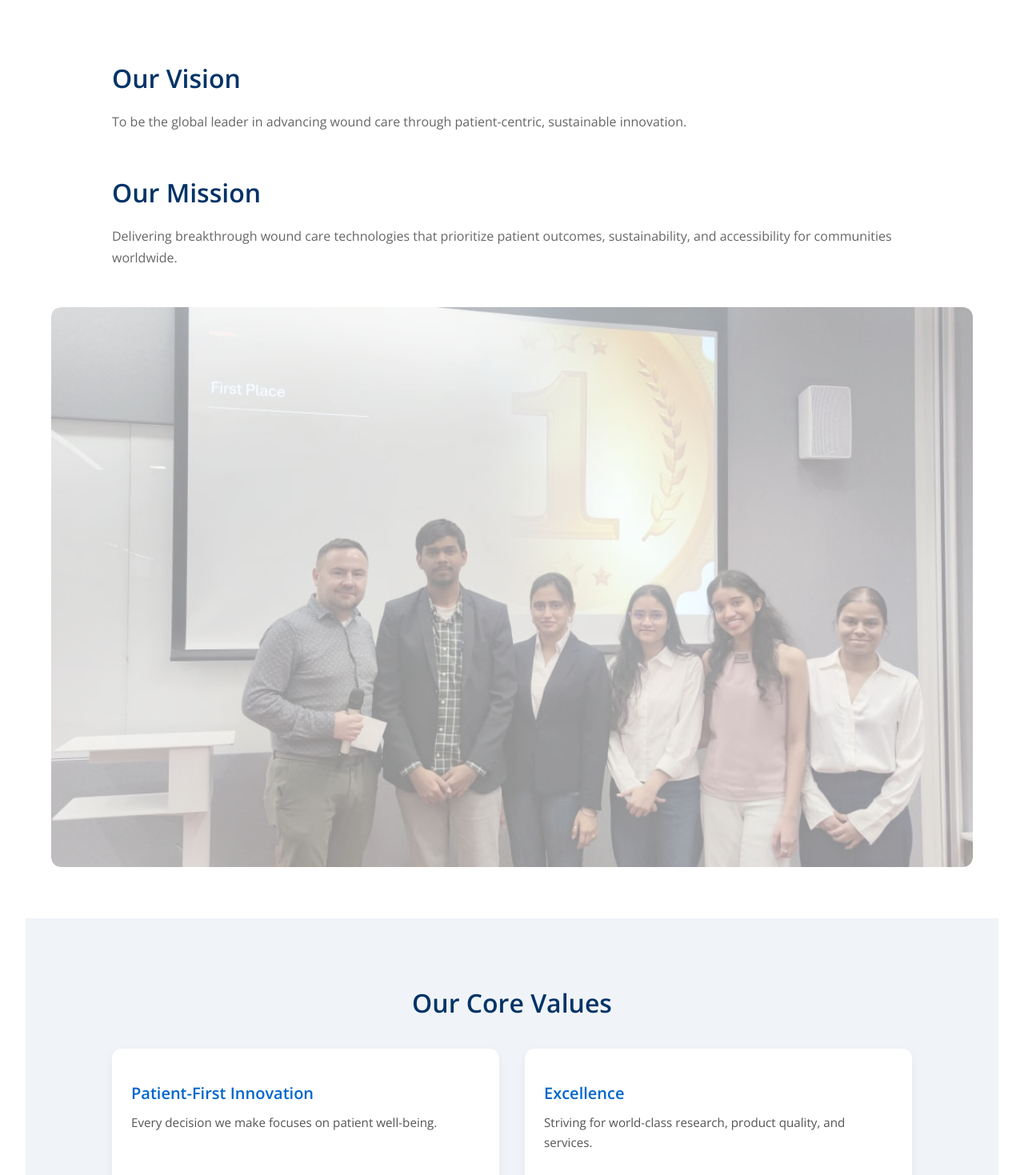
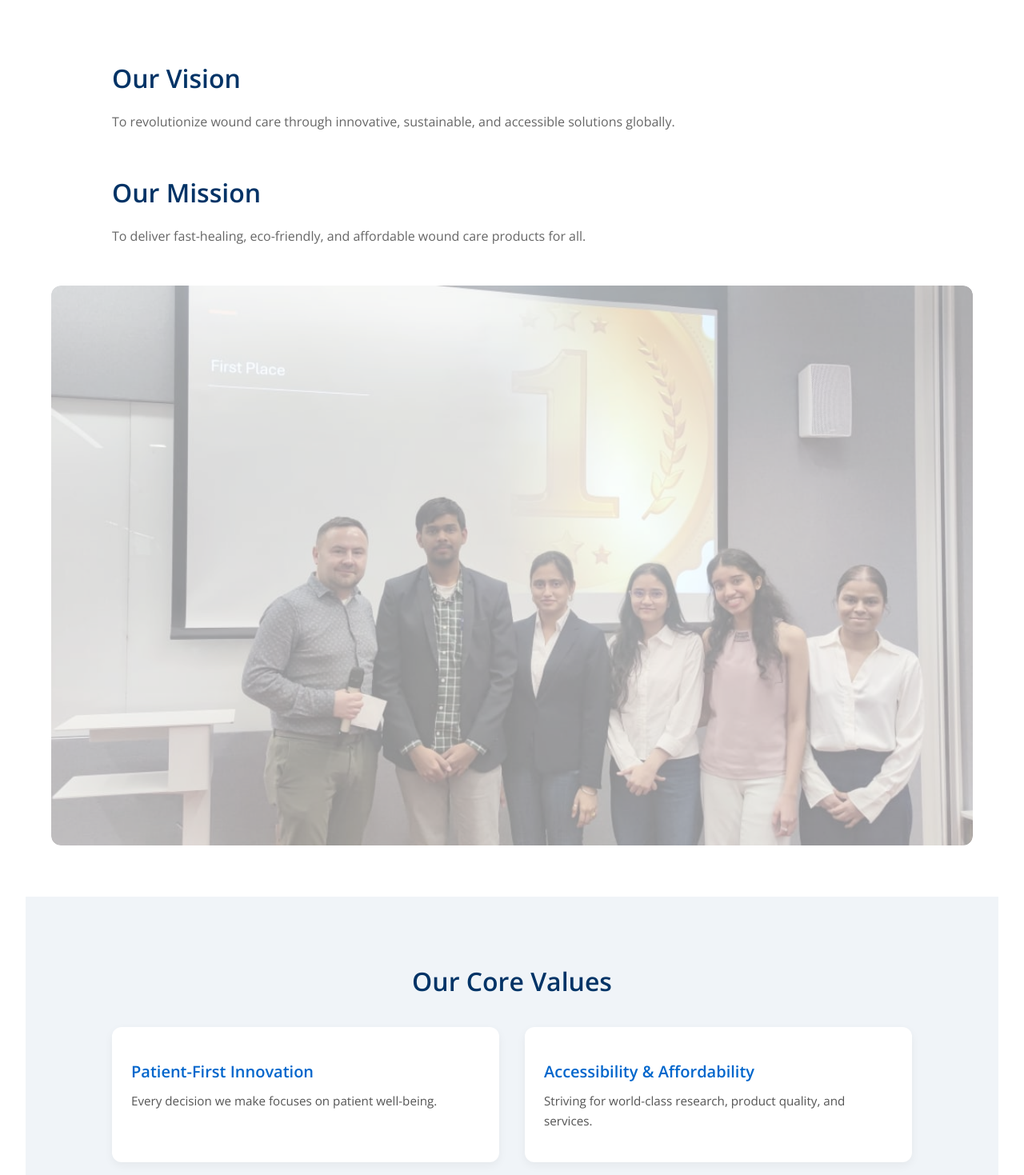
Before and after one commit to surya-selvakumar/novahealz-website, a React (Vite) app: page /about in a window 1280 px wide. Shown: the part 360-1829 px from the top of the page at 80% size. Built offline with nearby package versions, Linux system fonts and the light colour scheme; the HTML template or start-up script is replaced by a standard one.

Commit message:
changes-v1-0405

```diff
--- a/src/pages/About.jsx
+++ b/src/pages/About.jsx
@@ -55,7 +55,7 @@ export default function About() {
             Our Vision
           </motion.h2>
           <p style={{ fontSize: '1rem', color: '#666', lineHeight: '1.7' }}>
-            To be the global leader in advancing wound care through patient-centric, sustainable innovation.
+            To revolutionize wound care through innovative, sustainable, and accessible solutions globally.
           </p>
 
           <motion.h2 initial={{ opacity: 0 }} animate={{ opacity: 1 }} transition={{ duration: 0.6, delay: 0.4 }}
@@ -63,7 +63,7 @@ export default function About() {
             Our Mission
           </motion.h2>
           <p style={{ fontSize: '1rem', color: '#666', lineHeight: '1.7' }}>
-            Delivering breakthrough wound care technologies that prioritize patient outcomes, sustainability, and accessibility for communities worldwide.
+            To deliver fast-healing, eco-friendly, and affordable wound care products for all.
           </p>
         </div>
 
@@ -110,7 +110,7 @@ export default function About() {
           <ul style={{ listStyle: 'none', padding: 0, display: 'grid', gridTemplateColumns: '1fr 1fr', gap: '2rem' }}>
             {[
               { title: 'Patient-First Innovation', desc: 'Every decision we make focuses on patient well-being.' },
-              { title: 'Excellence', desc: 'Striving for world-class research, product quality, and services.' },
+              { title: 'Accessibility & Affordability', desc: 'Striving for world-class research, product quality, and services.' },
               { title: 'Honesty & Transparency', desc: 'Commitment to clear and open communication with stakeholders.' },
               { title: 'Respect for All', desc: 'Fostering diversity, inclusion, and collaboration across teams.' },
               { title: 'Courage to Question', desc: 'Encouraging constructive debate and innovation.' },
@@ -160,14 +160,14 @@ export default function About() {
             alignItems: 'stretch'
           }}>
             {[
-              { img: '/team/akash.jpeg', name: 'Akash Pande Rajeskumar', role: 'Founder & CEO' },
+              { img: '/team/akash.jpeg', name: 'Akash Pande Rajeshkumar', role: 'Founder & Chief Executive Officer and Head of Ethics & Compliance' },
               { img: '/team/mrinal.jpeg', name: 'Mrinal Tripathi', role: 'Chief Operations Officer & Head of Sustainability' },
               { img: '/team/thendral.jpeg', name: 'Elanthendral Gopalsami', role: 'Chief Finance & Human Resource Officer ' },
               { img: '/team/aayushi.jpeg', name: 'Aayushi Kasture', role: 'Chief Scientific Officer' },
               { img: '/team/leanne.jpeg', name: 'Leanne Fernandes', role: 'Chief Commercial & Global Corporate Affairs Officer ' },
               { img: '/team/sayan.jpeg', name: 'Sayan Ghosh', role: 'Chief Marketing & Business Development Officer ' },
               { img: '/team/surya.jpg', name: 'Surya Selvakumar', role: 'Chief Data & Technology Officer ' },
-              { img: '/team/neha.jpeg', name: 'Neha M Mohan', role: 'Chief Administrative Officer' }
+              { img: '/team/neha.jpeg', name: 'Nekha M Mohan', role: 'Chief Administrative Officer' }
             ].map((leader, idx) => (
               <motion.div key={idx}
                 initial={{ opacity: 0, y: 20 }}
--- a/src/pages/Products.jsx
+++ b/src/pages/Products.jsx
@@ -58,7 +58,7 @@ export default function Products() {
                 marginBottom: '1rem'
               }} />
               <h3 style={{ color: '#003366', marginBottom: '0.5rem' }}>
-                BeemaShield <small style={{ color: '#999' }}>(name subject to change)</small>
+                HydroShield <small style={{ color: '#999' }}>(name subject to change)</small>
               </h3>
               <p style={{ fontSize: '0.95rem', color: '#555' }}>
                 A next-generation wound dressing designed for diabetic foot ulcer care, providing enhanced protection and healing support.
--- a/src/pages/Responsibility.jsx
+++ b/src/pages/Responsibility.jsx
@@ -150,6 +150,7 @@ export default function Responsibility() {
             <li><strong>SDG 3 (Good Health and Well-being):</strong> Ensuring universal healthcare access by 2030.</li>
             <li><strong>SDG 5 (Gender Equality):</strong> Achieving equal gender representation by 2030.</li>
             <li><strong>SDG 8 (Decent Work and Economic Growth):</strong> Creating inclusive, safe workplaces.</li>
+            <li><strong>SDG 12 (Responsible Consumption and Production):</strong> We pledge to use and produce in sustainable methods and prevent any harm to the planet. We aim to implement a sustainable consumption and production framework and reduce waste generation. We will report sustainability</li>
             <li><strong>SDG 13 (Climate Action):</strong> Reducing carbon footprint through sustainable operations.</li>
             <li><strong>SDG 15 (Life on Land):</strong> Protecting ecosystems and preventing biodiversity loss.</li>
           </ul>
```
